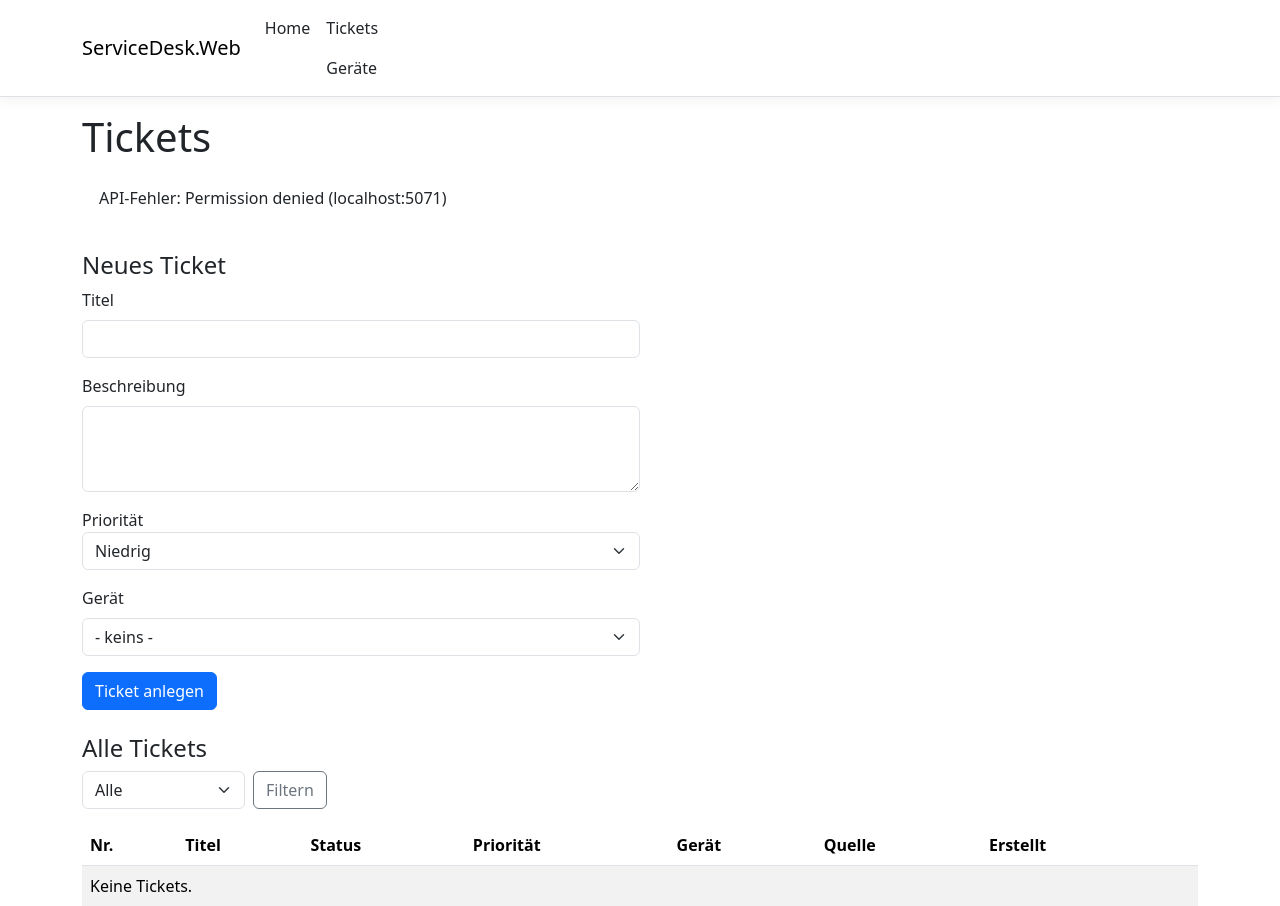
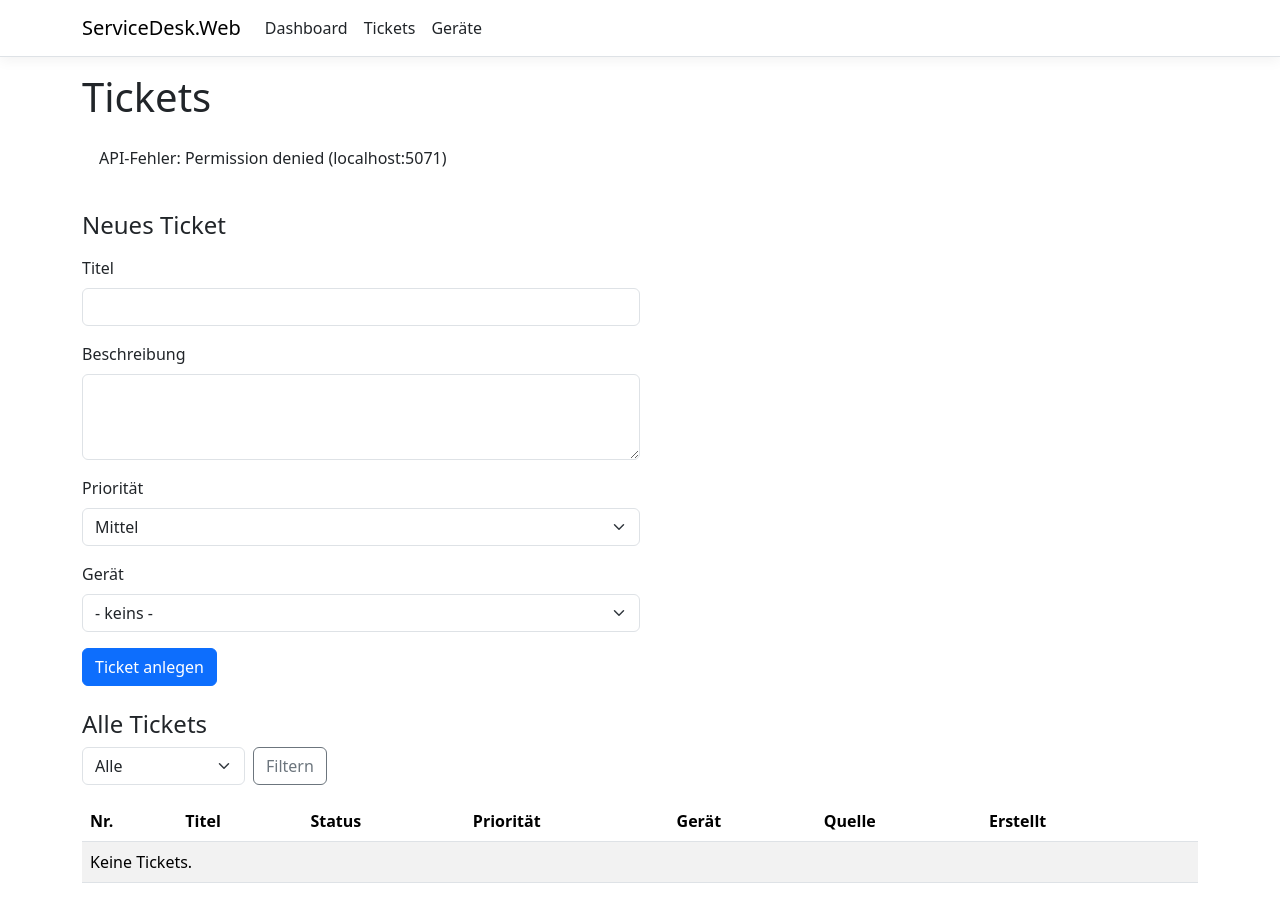
Before and after one commit to Ottoman-61/servicedesk-lite, an ASP.NET Core app: page /Tickets in a window 1280 px wide. Shown: the top 906 px of the page. Run offline with ASP.NET Core 8, Linux system fonts and the light colour scheme; the visitor is signed in with stand-in values (Sample User, id 1); data that the repository does not hold is empty; style sheets or scripts are compiled from the project's sources.

Commit message:
UPDATE: Prio fehler behoben, Layout verbessert und Tickets-Fehler behoben

```diff
--- a/src/ServiceDesk.Web/Pages/Shared/_Layout.cshtml
+++ b/src/ServiceDesk.Web/Pages/Shared/_Layout.cshtml
@@ -21,10 +21,12 @@
                 <div class="navbar-collapse collapse d-sm-inline-flex justify-content-between">
                     <ul class="navbar-nav flex-grow-1">
                         <li class="nav-item">
-                            <a class="nav-link text-dark" asp-area="" asp-page="/Index">Home</a>
+                            <a class="nav-link text-dark" asp-area="" asp-page="/Index">Dashboard</a>
                         </li>
                         <li class="nav-item">
                             <a class="nav-link text-dark" asp-area="" asp-page="/Tickets">Tickets</a>
+                        </li>
+                        <li class="nav-item">
                             <a class="nav-link text-dark" asp-area="" asp-page="/Devices">Geräte</a>
                         </li>
                     </ul>
--- a/src/ServiceDesk.Web/Pages/TicketEdit.cshtml.cs
+++ b/src/ServiceDesk.Web/Pages/TicketEdit.cshtml.cs
@@ -37,7 +37,7 @@ public class TicketEditModel : PageModel
         {
             if (!await LoadAsync()) return NotFound();
             Status = Ticket!.Status;
-            Priority = Ticket.Piority;
+            Priority = Ticket.Priority;
             AssignedTo = Ticket.AssignedTo;
             SolutionNote = Ticket.SolutionNote;
             return Page();
--- a/src/ServiceDesk.Web/Pages/Tickets.cshtml
+++ b/src/ServiceDesk.Web/Pages/Tickets.cshtml
@@ -17,6 +17,7 @@
 
 <h2 class="h4 mt-4">Neues Ticket</h2>
 <form method="post" class="col-md-6 mb-4">
+     <div asp-validation-summary="All" class="text-danger"></div>
     <div class="mb-3">
         <label asp-for="Title" class="form-label">Titel</label>
         <input asp-for="Title" class="form-control" maxlength="150" />
@@ -27,8 +28,8 @@
         <textarea asp-for="Description" class="form-control" rows="3"></textarea>
     </div>
     <div class="mb-3">
-        <label asp-for="Priority" class="form label">Priorität</label>
-        <select asp-for="Description" class="form-select">
+        <label asp-for="Priority" class="form-label">Priorität</label>
+        <select asp-for="Priority" class="form-select">
             <option value="niedrig">Niedrig</option>
             <option value="mittel">Mittel</option>
             <option value="hoch">Hoch</option>
@@ -73,7 +74,7 @@
                     <td>@t.Id</td>
                     <td>@t.Title</td>
                     <td>@TicketsModel.StatusLabel(t.Status)</td>
-                    <td class="@TicketsModel.PriorityClass(t.Piority)">@t.Piority</td>
+                    <td class="@TicketsModel.PriorityClass(t.Priority)">@t.Priority</td>
                     <td>@Model.DeviceName(t.DeviceId)</td>
                     <td>@(t.Source == "agent" ? "Agent" : "Manuell")</td>
                     <td>@DateTime.SpecifyKind(t.CreatedAt, DateTimeKind.Utc).ToLocalTime().ToString("dd.MM.yyyy HH:mm")</td>
--- a/src/ServiceDesk.Web/Services/ApiClient.cs
+++ b/src/ServiceDesk.Web/Services/ApiClient.cs
@@ -9,9 +9,9 @@ namespace ServiceDesk.Web.Services;
 public record LoginResult(string Token, string Role);
 public record UserDto(int Id, string Username, string Role);
 public record DeviceDto(int Id, string Name, string Type, string? Hostname, string IpAddress,  string? Location, DateOnly? WarrantyUntill, string Status);
-public record TicketDto(int Id, string Title, string? Description, string Status, string Piority, int? CreatedBy, int? AssignedTo, int? DeviceId, string Source, string? SolutionNote, DateTime CreatedAt, DateTime? ResolvedAt);
-public record CreateTicketRequest(string Title, string? Description, string Piority, int? DeviceId);
-public record UpdateTicketRequest(string? Status, string? Piority, int? AssignedTo, string? SolutionNote);
+public record TicketDto(int Id, string Title, string? Description, string Status, string Priority, int? CreatedBy, int? AssignedTo, int? DeviceId, string Source, string? SolutionNote, DateTime CreatedAt, DateTime? ResolvedAt);
+public record CreateTicketRequest(string Title, string? Description, string Priority, int? DeviceId);
+public record UpdateTicketRequest(string? Status, string? Priority, int? AssignedTo, string? SolutionNote);
 public record CreateDeviceRequest(string Name, string Type, string? Hostname, string? IpAddress, string? Location);
 
 public record  DeviceStatusDto(int DeviceId, string Name, string Type, string Status, decimal? CpuPercent, decimal? RamPercent, decimal? DiskPercent, bool? IsReachable, DateTime? MeasuredAt);
```
